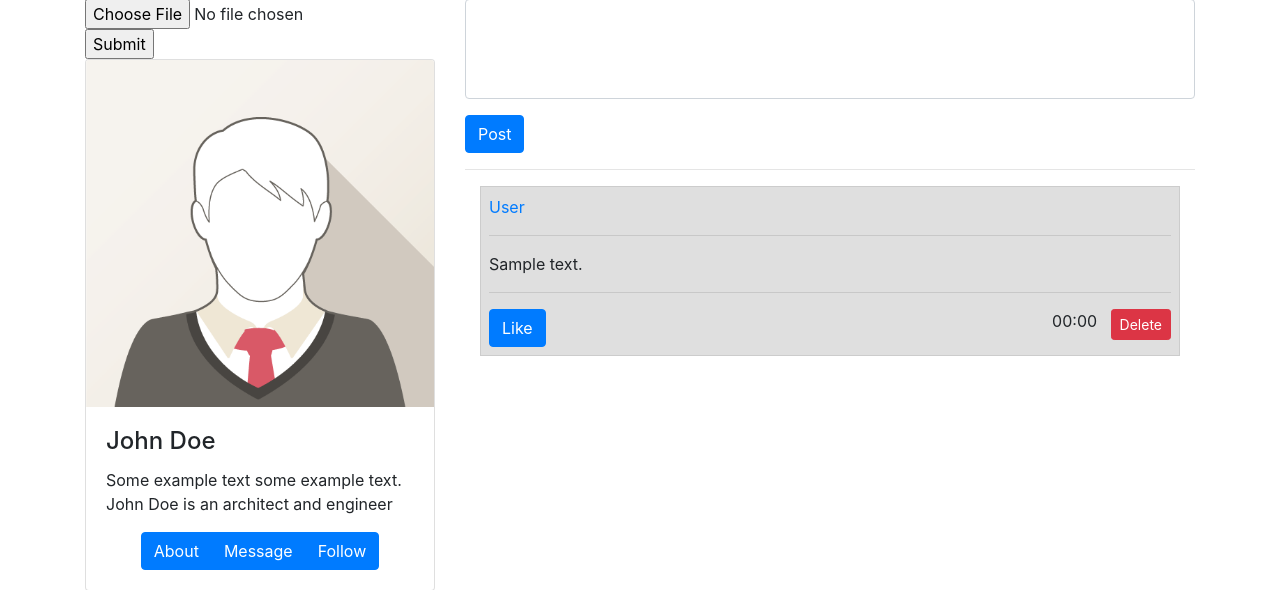
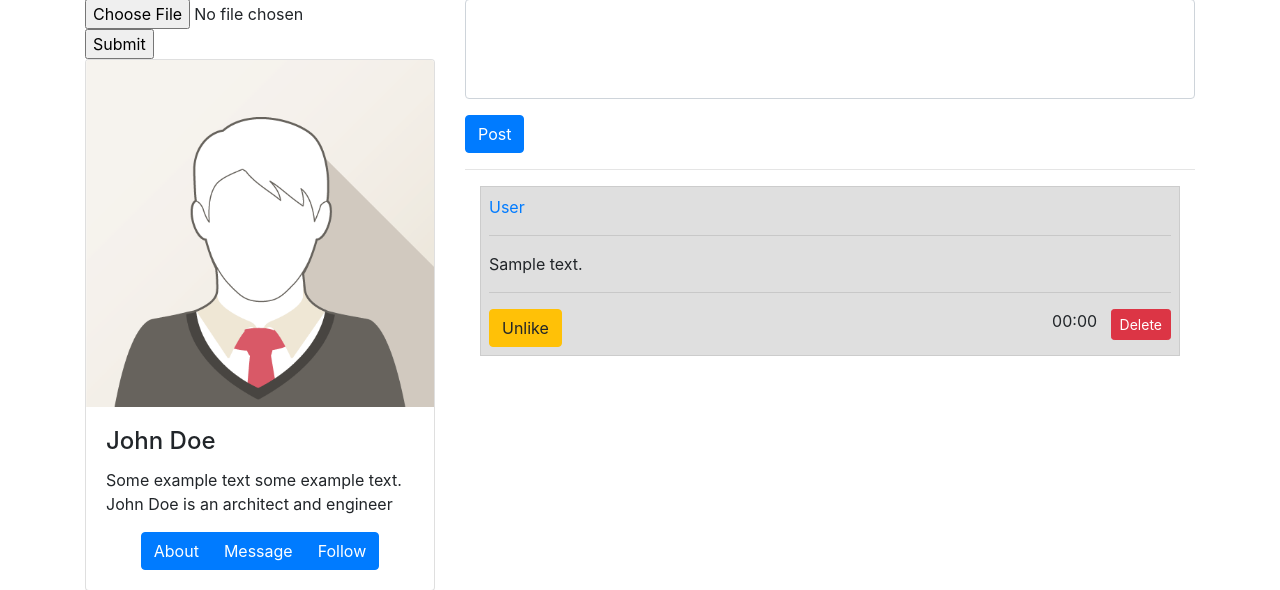
Before and after one commit to xpri/twitter-clone, a PHP site: page /modules/dashboard/ in a window 1280 px wide. Shown: the part 97-687 px from the top of the page. Run offline with PHP 8.4, Linux system fonts and the light colour scheme; the visitor is signed in with stand-in values (Sample User, id 1); tables that the repository leaves empty hold one stand-in row (values such as "Sample post").

Commit message:
Like complete

```diff
--- a/js/dash.js
+++ b/js/dash.js
@@ -49,6 +49,8 @@ $(document).ready(function(){
 
 		var postid = $(this).attr("postid");
 
+		var likeBtn = $(this);
+
 		console.log(postid);
 
 		$.ajax({
@@ -59,8 +61,11 @@ $(document).ready(function(){
 				// if success use the variable result to console log
 				console.log(result);
 
-				if(result == "ok"){
-					location.reload();
+				if(result == "like"){
+					likeBtn.removeClass("btn-primary").addClass("btn-warning").empty().append("Unlike");
+				}
+				else if(result == "unlike"){
+					likeBtn.removeClass("btn-warning").addClass("btn-primary").empty().append("Like");
 				}
 			}
 		});
--- a/modules/dashboard/index.php
+++ b/modules/dashboard/index.php
@@ -147,7 +147,20 @@
               echo "<hr>";
               echo $self_posts[$i]["content"];
               echo "<hr>";
-              echo "<button class='likeBtn btn btn-primary' postid='".$self_posts[$i]["postid"]."'>Like</button>";
+
+              $postid = $self_posts[$i]["postid"];
+
+              $sql2 = "SELECT * FROM likes WHERE userid='$userid' AND postid='$postid'";
+
+              $query2 = mysqli_query($conn, $sql2);
+
+              if(mysqli_num_rows($query2)==0){
+                  echo "<button class='likeBtn btn btn-primary' postid='".$self_posts[$i]["postid"]."'>Like</button>";
+              }
+              else{
+                  echo "<button class='likeBtn btn btn-warning' postid='".$self_posts[$i]["postid"]."'>Unlike</button>";
+              }
+
               echo "<button class='delete-btn btn btn-sm btn-danger' postid='".$self_posts[$i]["postid"]."' style='float: right;'>Delete</button>";
               echo "<span style='float: right;'>".date("H:i", $self_posts[$i]["posted_at"])."&nbsp;&nbsp;&nbsp;</span><br>";
               echo "</div><br><br>";
```
